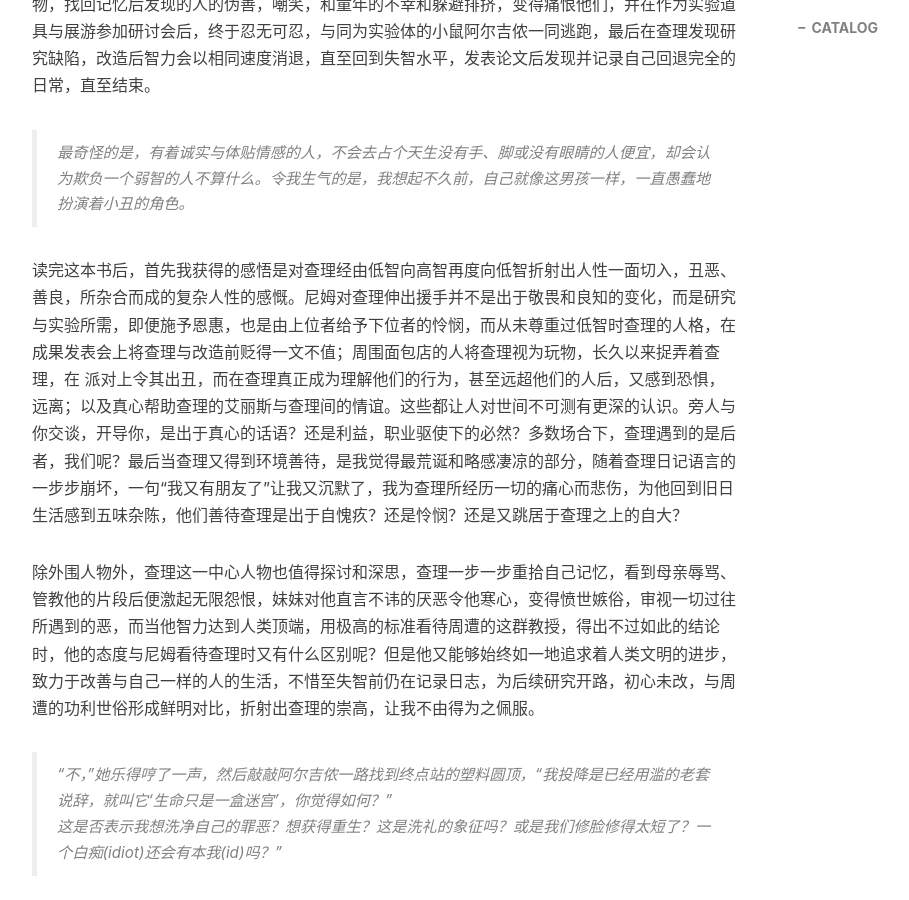
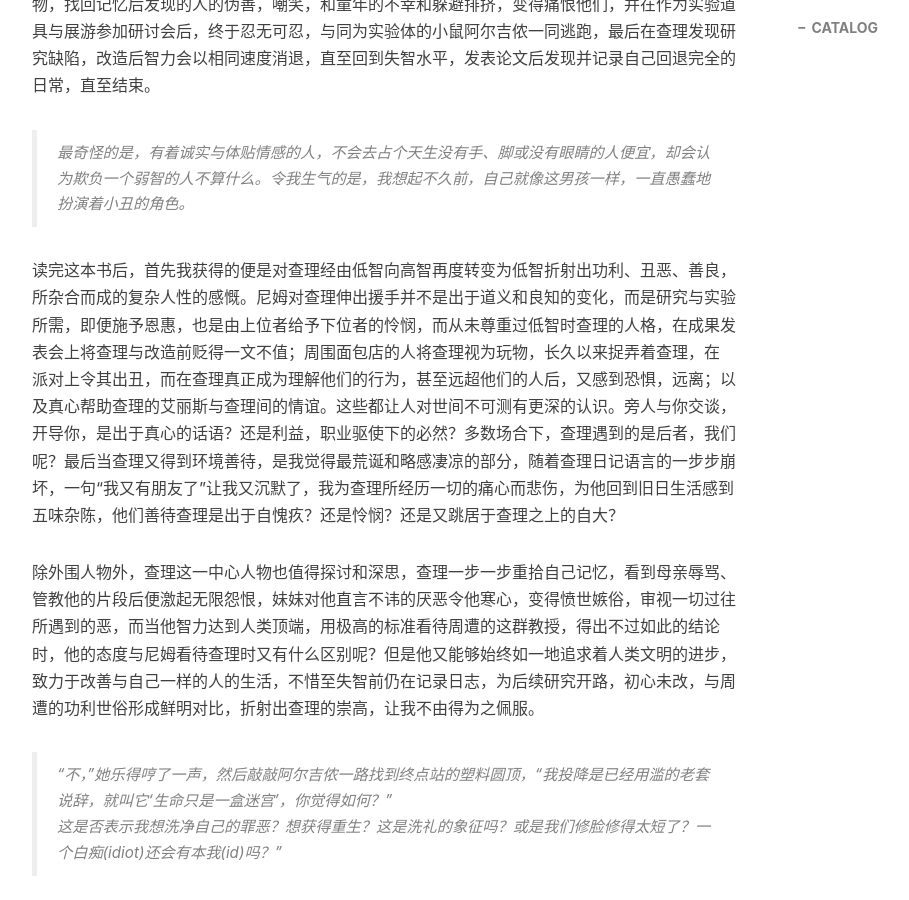
Before and after one commit to xiaokang00010/xiaokang00010.github.io, a Jekyll site: the page built from _posts/2026-10-01-AFlowerDedicatedToAlgernon.md, in a window 1280 px wide and 900 px high, scrolled down 856 px. Shown: the whole window, without its empty margins (233-1142 px from the left). Built offline with Jekyll 4.4.1, drawn with Linux system fonts in a browser that asks for light colours; nearby versions of some CDN libraries; comment, search, counter and statistics services are not loaded.

Commit message:
fix the typo

```diff
--- a/_posts/2026-10-01-AFlowerDedicatedToAlgernon.md
+++ b/_posts/2026-10-01-AFlowerDedicatedToAlgernon.md
@@ -20,7 +20,7 @@ tags:
 
 > 最奇怪的是，有着诚实与体贴情感的人，不会去占个天生没有手、脚或没有眼睛的人便宜，却会认为欺负一个弱智的人不算什么。令我生气的是，我想起不久前，自己就像这男孩一样，一直愚蠢地扮演着小丑的角色。
 
-读完这本书后，首先我获得的感悟是对查理经由低智向高智再度向低智折射出人性一面切入，丑恶、善良，所杂合而成的复杂人性的感慨。尼姆对查理伸出援手并不是出于敬畏和良知的变化，而是研究与实验所需，即便施予恩惠，也是由上位者给予下位者的怜悯，而从未尊重过低智时查理的人格，在成果发表会上将查理与改造前贬得一文不值；周围面包店的人将查理视为玩物，长久以来捉弄着查理，在
+读完这本书后，首先我获得的便是对查理经由低智向高智再度转变为低智折射出功利、丑恶、善良，所杂合而成的复杂人性的感慨。尼姆对查理伸出援手并不是出于道义和良知的变化，而是研究与实验所需，即便施予恩惠，也是由上位者给予下位者的怜悯，而从未尊重过低智时查理的人格，在成果发表会上将查理与改造前贬得一文不值；周围面包店的人将查理视为玩物，长久以来捉弄着查理，在
 派对上令其出丑，而在查理真正成为理解他们的行为，甚至远超他们的人后，又感到恐惧，远离；以及真心帮助查理的艾丽斯与查理间的情谊。这些都让人对世间不可测有更深的认识。旁人与你交谈，开导你，是出于真心的话语？还是利益，职业驱使下的必然？多数场合下，查理遇到的是后者，我们呢？最后当查理又得到环境善待，是我觉得最荒诞和略感凄凉的部分，随着查理日记语言的一步步崩坏，一句“我又有朋友了”让我又沉默了，我为查理所经历一切的痛心而悲伤，为他回到旧日生活感到五味杂陈，他们善待查理是出于自愧疚？还是怜悯？还是又跳居于查理之上的自大？
 
 除外围人物外，查理这一中心人物也值得探讨和深思，查理一步一步重拾自己记忆，看到母亲辱骂、管教他的片段后便激起无限怨恨，妹妹对他直言不讳的厌恶令他寒心，变得愤世嫉俗，审视一切过往所遇到的恶，而当他智力达到人类顶端，用极高的标准看待周遭的这群教授，得出不过如此的结论时，他的态度与尼姆看待查理时又有什么区别呢？但是他又能够始终如一地追求着人类文明的进步，致力于改善与自己一样的人的生活，不惜至失智前仍在记录日志，为后续研究开路，初心未改，与周遭的功利世俗形成鲜明对比，折射出查理的崇高，让我不由得为之佩服。
```
